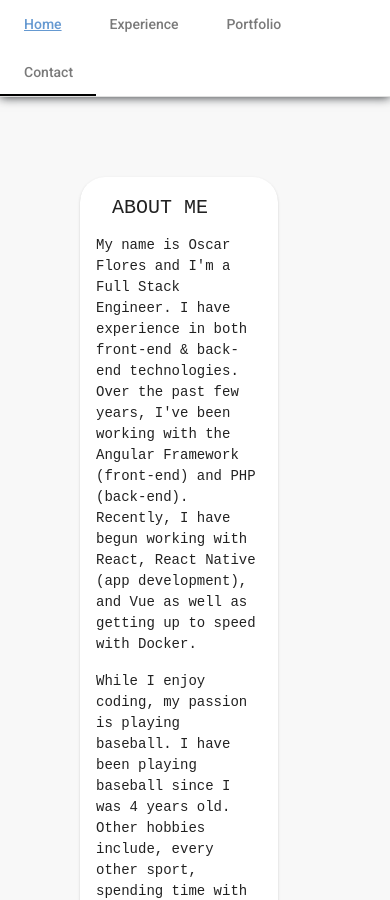
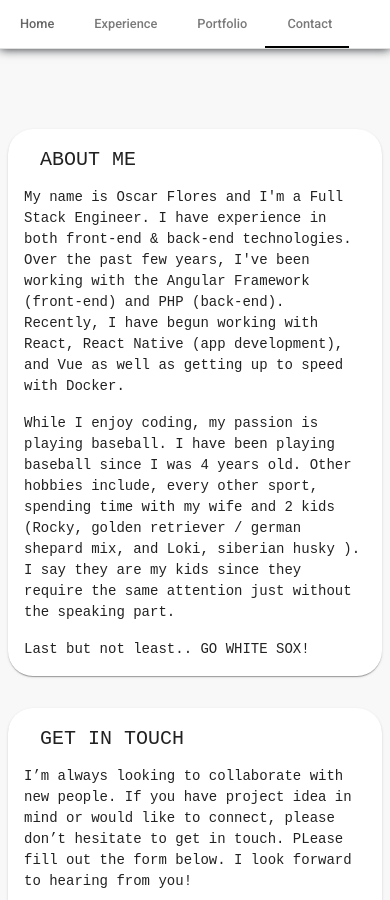
Before and after one commit to oflores2313/oflo-pro, an Angular app: page /contact in a window 390 px wide. Shown: the top 900 px of the page. Built offline with nearby package versions, Linux system fonts and the light colour scheme; a web font is replaced by a local one.

Commit message:
Updated site to be responsiveness

```diff
--- a/src/app/app.component.css
+++ b/src/app/app.component.css
@@ -37,3 +37,8 @@
 .social-media > .email {
   color: lightgray;
 }
+@media (max-width: 600px){
+  body > app-root > nav > div.mat-tab-link-container > div > div > div > a.mat-tab-link {
+    font-size: 0.5rem;
+  }
+};
--- a/src/app/feature-modules/contact/contact.component.css
+++ b/src/app/feature-modules/contact/contact.component.css
@@ -6,7 +6,7 @@
   width: 53em;
   font-family: monospace;
 }
-.about-me{
+.about-me {
   /* max-width: 50%; */
   margin-top: 5em;
   /* margin-left: 25%; */
@@ -24,7 +24,6 @@
   display: flex;
   flex-direction: column;
 }
-
 
 .contact-form > * {
   width: 100%;
@@ -49,3 +48,20 @@
   display: block;
   width: 50%;
 }
+
+@media (max-width: 600px){
+    .contact {
+        margin-right: 0.5rem;
+        margin-left: 0.5rem;
+    }
+    .about-me {
+        /* max-width: 50%; */
+        margin-top: 5em;
+        /* margin-left: 25%; */
+        border-radius: 25px;
+        margin-right: 0;
+      }
+      .contact-me {
+          margin-top: 2rem;
+      }
+};
--- a/src/app/feature-modules/experience/experience.component.css
+++ b/src/app/feature-modules/experience/experience.component.css
@@ -1,6 +1,5 @@
 .experience {
-  margin-left: 6em;
-  margin-right: 6em;
+  margin: auto;
   margin-top: 2em;
 }
 body > app-root > app-experience > div > mat-card {
@@ -16,11 +15,37 @@
   display: block;
   position: relative;
   font-family: monospace;
-  margin-left: 14em;
-  margin-right: 14em;
+  margin-left: auto;
+  margin-right: auto;
 }
 .download {
   margin-left: 45em;
   margin-bottom: 10px;
   outline-color: white;
 }
+iframe {
+  width: 100%;
+  height: 78em;
+}
+
+@media(max-width: 600px){
+  .experience {
+    margin-left: 0;
+    margin-right: 0;
+    height: 35rem;
+  }
+  .experience > .resume {
+    width: 100%;
+    height: 100%;
+    margin-right: 0;
+    margin-left: 0;
+
+  }
+  .download {
+    margin-left: 2rem;
+  }
+  iframe {
+    width: 100%;
+    height: 30rem!important;
+  }
+}
--- a/src/app/feature-modules/experience/experience.component.html
+++ b/src/app/feature-modules/experience/experience.component.html
@@ -14,7 +14,7 @@
     <mat-card-content>
       <iframe
         src="https://docs.google.com/gview?url=https://github.com/oflores2313/resume/raw/master/flores-oscar-resume-2020%20(1).pdf &embedded=true"
-        style="width:100%; height:80em;"
+
         frameborder="0"
       ></iframe>
     </mat-card-content>
--- a/src/styles.scss
+++ b/src/styles.scss
@@ -1,13 +1,15 @@
 /* You can add global styles to this file, and also import other style files */
-@import '~bootstrap/dist/css/bootstrap.min.css';
-@import '@angular/material/prebuilt-themes/deeppurple-amber.css';
+@import "~bootstrap/dist/css/bootstrap.min.css";
+@import "@angular/material/prebuilt-themes/deeppurple-amber.css";
 
-
-html, body { height: 100%; }
+html,
+body {
+  height: 100%;
+}
 body {
   margin: 0;
   font-family: Roboto, "Helvetica Neue", sans-serif;
-    background-color: #F8F8F8;
+  background-color: #f8f8f8;
 }
 
 nav {
@@ -17,23 +19,24 @@
 body > app-root > nav {
   box-shadow: 0 0 10px;
 }
-body > app-root > nav > div.mat-tab-links{
+body > app-root > nav > div.mat-tab-links {
   display: block;
   text-align: center;
 }
-body > app-root > nav > div > a.nav-url.mat-tab-link{
+body > app-root > nav > div > a.nav-url.mat-tab-link {
   font-family: monospace;
   font-size: 16px;
 }
-body > app-root > nav > div > div >a:hover {
+body > app-root > nav > div > div > a:hover {
   text-decoration: none;
   color: grey;
 }
 
-.mat-tab-group.mat-primary .mat-ink-bar, .mat-tab-nav-bar.mat-primary .mat-ink-bar {
+.mat-tab-group.mat-primary .mat-ink-bar,
+.mat-tab-nav-bar.mat-primary .mat-ink-bar {
   background-color: black;
 }
-body > app-root > app-portfolio > div >  mat-card {
+body > app-root > app-portfolio > div > mat-card {
   height: 13rem;
 }
 body > app-root > app-portfolio > div > mat-card > div.project-tech > button {
@@ -41,9 +44,23 @@
   color: white;
 }
 
-@media(max-width: 600px){
+@media (max-width: 600px) {
   body > app-root > app-portfolio > div > mat-card > div.project-tech > button {
-        margin-top: 0!important;
+    margin-top: 0 !important;
+  }
+
+  body > app-root > nav > div.mat-tab-link-container > div > div > div > a.mat-tab-link {
+    font-size: 0.8rem;
+    padding-left: 1.25rem;
+    padding-right: 1.25rem;
+  }
+  body > app-root > nav > div.mat-tab-link-container > div > div > div > a.mat-tab-link:hover {
+    color: black;
+    text-decoration: none;
+  }
+  body > app-root > nav > div.mat-tab-link-container > div > div > div > a.mat-tab-link:focus {
+    color: black;
+    font-weight: 700;
   }
 }
 /* body > app-root > nav > div > a.nav-url.mat-tab-link.mat-tab-label-active a:hover{
```
Lines whose indentation alone changed are shown as unchanged.
